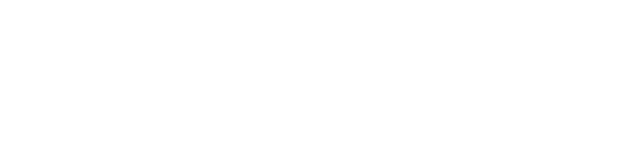
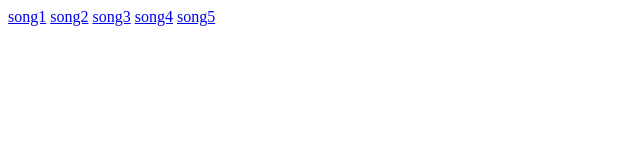
Before and after one commit to MelodicTechno/blog-songs, a plain HTML site: page index.html in a window 1280 px wide. Shown: the whole page, without its empty margins (0-640 px from the left). Drawn offline with Linux system fonts and the light colour scheme.

Commit message:
增加歌的链接

```diff
--- a/index.html
+++ b/index.html
@@ -5,6 +5,10 @@
     <title>Title</title>
 </head>
 <body>
-
+<a href="songs/song1.mp3">song1</a>
+<a href="songs/song2.mp3">song2</a>
+<a href="songs/song3.mp3">song3</a>
+<a href="songs/song4.mp3">song4</a>
+<a href="songs/song5.mp3">song5</a>
 </body>
 </html>
```
